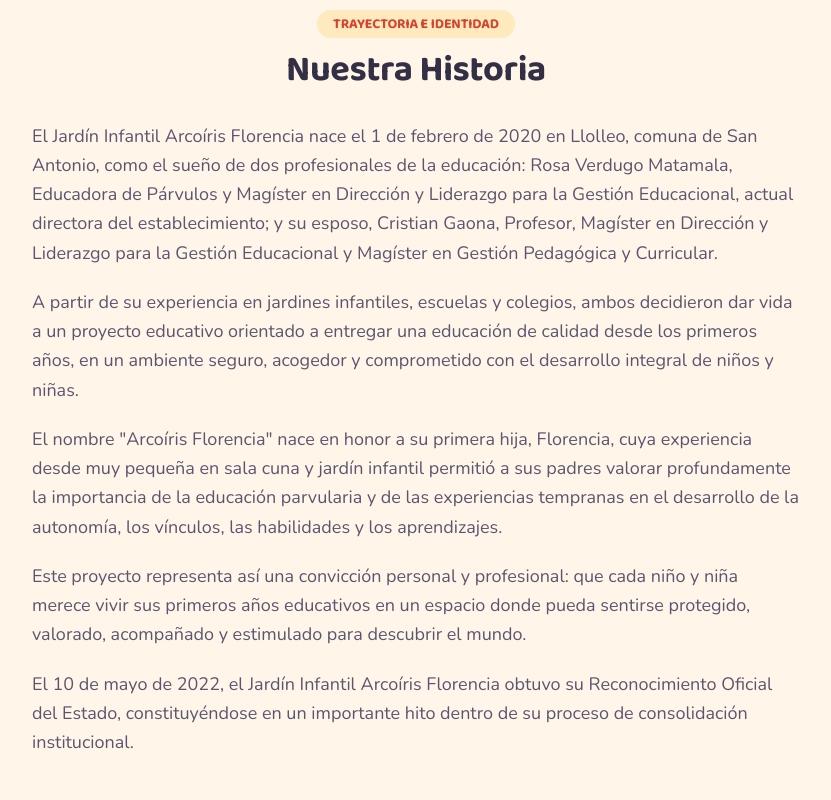
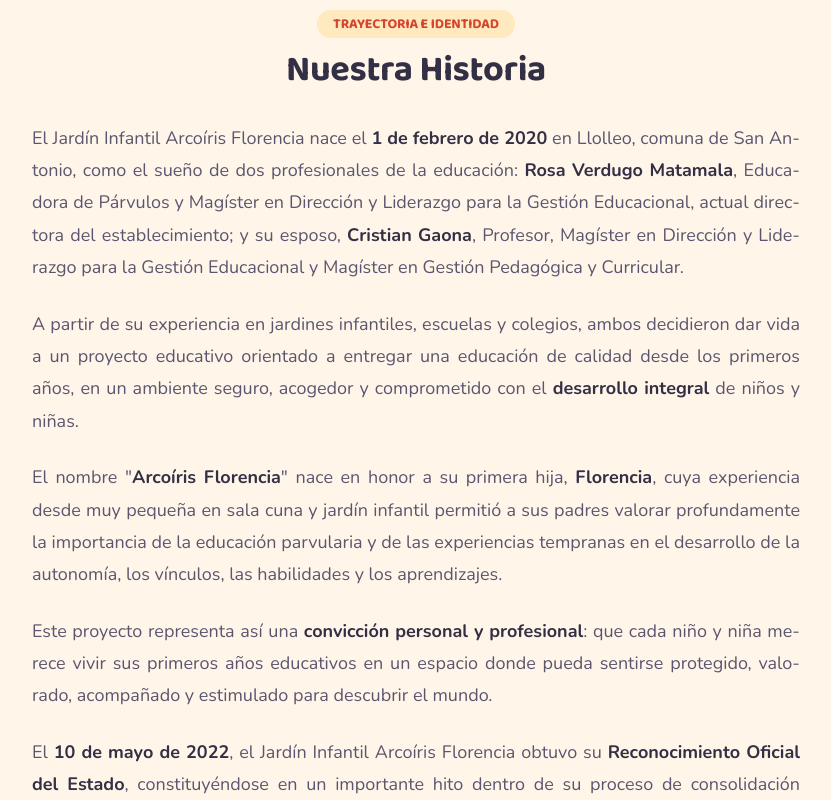
Before and after one commit to cristiangaona83-ui/arcoiris-florencia, a React (Vite) app: page / in a window 1280 px wide. Shown: the part 1520-2320 px from the top of the page, without its empty margins (224-1055 px from the left). Built offline with nearby package versions, Linux system fonts and the light colour scheme.

Commit message:
Mejora alineación y justificación de Nuestra Historia

```diff
--- a/src/sections/HistorySection.tsx
+++ b/src/sections/HistorySection.tsx
@@ -1,5 +1,51 @@
+import type { ReactNode } from "react";
 import { SectionTitle } from "@/components/SectionTitle";
 import { Timeline } from "@/components/Timeline";
+
+/**
+ * Envuelve en <strong> las apariciones exactas de los términos dados,
+ * sin alterar el resto del texto ni el orden de las palabras.
+ */
+function highlightTerms(text: string, terms: string[]): ReactNode[] {
+  const pattern = new RegExp(
+    `(${terms.map((t) => t.replace(/[.*+?^${}()|[\]\\]/g, "\\$&")).join("|")})`,
+    "g"
+  );
+  return text
+    .split(pattern)
+    .map((part, i) =>
+      terms.includes(part) ? (
+        <strong key={i} className="font-bold text-ink">
+          {part}
+        </strong>
+      ) : (
+        part
+      )
+    );
+}
+
+const paragraphs: { text: string; bold: string[] }[] = [
+  {
+    text: 'El Jardín Infantil Arcoíris Florencia nace el 1 de febrero de 2020 en Llolleo, comuna de San Antonio, como el sueño de dos profesionales de la educación: Rosa Verdugo Matamala, Educadora de Párvulos y Magíster en Dirección y Liderazgo para la Gestión Educacional, actual directora del establecimiento; y su esposo, Cristian Gaona, Profesor, Magíster en Dirección y Liderazgo para la Gestión Educacional y Magíster en Gestión Pedagógica y Curricular.',
+    bold: ["1 de febrero de 2020", "Rosa Verdugo Matamala", "Cristian Gaona"],
+  },
+  {
+    text: "A partir de su experiencia en jardines infantiles, escuelas y colegios, ambos decidieron dar vida a un proyecto educativo orientado a entregar una educación de calidad desde los primeros años, en un ambiente seguro, acogedor y comprometido con el desarrollo integral de niños y niñas.",
+    bold: ["desarrollo integral"],
+  },
+  {
+    text: 'El nombre "Arcoíris Florencia" nace en honor a su primera hija, Florencia, cuya experiencia desde muy pequeña en sala cuna y jardín infantil permitió a sus padres valorar profundamente la importancia de la educación parvularia y de las experiencias tempranas en el desarrollo de la autonomía, los vínculos, las habilidades y los aprendizajes.',
+    bold: ["Arcoíris Florencia", "Florencia"],
+  },
+  {
+    text: "Este proyecto representa así una convicción personal y profesional: que cada niño y niña merece vivir sus primeros años educativos en un espacio donde pueda sentirse protegido, valorado, acompañado y estimulado para descubrir el mundo.",
+    bold: ["convicción personal y profesional"],
+  },
+  {
+    text: "El 10 de mayo de 2022, el Jardín Infantil Arcoíris Florencia obtuvo su Reconocimiento Oficial del Estado, constituyéndose en un importante hito dentro de su proceso de consolidación institucional.",
+    bold: ["10 de mayo de 2022", "Reconocimiento Oficial del Estado"],
+  },
+];
 
 export function HistorySection() {
   return (
@@ -7,43 +53,10 @@ export function HistorySection() {
       <div className="mx-auto max-w-5xl px-4 sm:px-6 lg:px-8">
         <SectionTitle eyebrow="Trayectoria e identidad" title="Nuestra Historia" />
 
-        <div className="reveal mx-auto mt-8 max-w-3xl space-y-5 text-lg leading-relaxed text-ink-soft">
-          <p>
-            El Jardín Infantil Arcoíris Florencia nace el 1 de febrero de 2020 en
-            Llolleo, comuna de San Antonio, como el sueño de dos profesionales de
-            la educación: Rosa Verdugo Matamala, Educadora de Párvulos y
-            Magíster en Dirección y Liderazgo para la Gestión Educacional,
-            actual directora del establecimiento; y su esposo, Cristian Gaona,
-            Profesor, Magíster en Dirección y Liderazgo para la Gestión
-            Educacional y Magíster en Gestión Pedagógica y Curricular.
-          </p>
-          <p>
-            A partir de su experiencia en jardines infantiles, escuelas y
-            colegios, ambos decidieron dar vida a un proyecto educativo
-            orientado a entregar una educación de calidad desde los primeros
-            años, en un ambiente seguro, acogedor y comprometido con el
-            desarrollo integral de niños y niñas.
-          </p>
-          <p>
-            El nombre "Arcoíris Florencia" nace en honor a su primera hija,
-            Florencia, cuya experiencia desde muy pequeña en sala cuna y jardín
-            infantil permitió a sus padres valorar profundamente la importancia
-            de la educación parvularia y de las experiencias tempranas en el
-            desarrollo de la autonomía, los vínculos, las habilidades y los
-            aprendizajes.
-          </p>
-          <p>
-            Este proyecto representa así una convicción personal y
-            profesional: que cada niño y niña merece vivir sus primeros años
-            educativos en un espacio donde pueda sentirse protegido, valorado,
-            acompañado y estimulado para descubrir el mundo.
-          </p>
-          <p>
-            El 10 de mayo de 2022, el Jardín Infantil Arcoíris Florencia obtuvo
-            su Reconocimiento Oficial del Estado, constituyéndose en un
-            importante hito dentro de su proceso de consolidación
-            institucional.
-          </p>
+        <div className="reveal mx-auto mt-8 max-w-3xl space-y-6 text-left text-lg leading-[1.8] text-ink-soft [hyphens:auto] sm:text-justify">
+          {paragraphs.map((p, i) => (
+            <p key={i}>{highlightTerms(p.text, p.bold)}</p>
+          ))}
         </div>
 
         <h3 className="mt-16 text-center font-display text-2xl font-bold text-ink sm:text-3xl">
```
